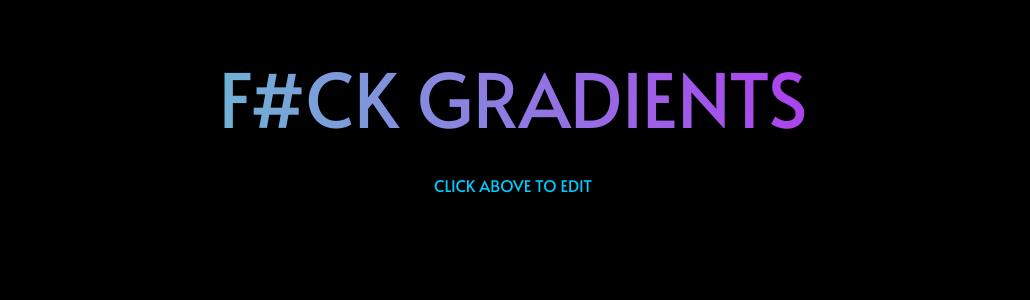
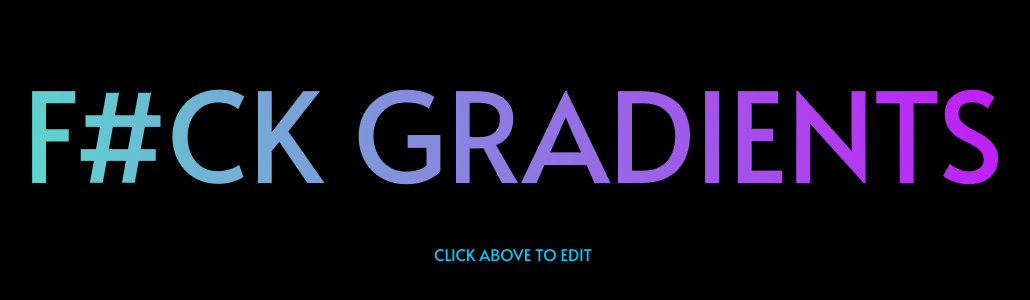
Before and after one commit to MrRobotical/gradient-animation-text-creator, a plain HTML site: page index.html in a window 1280 px wide. Shown: the part 188-488 px from the top of the page, without its empty margins (127-1157 px from the left). Drawn offline with Linux system fonts and the light colour scheme.

Commit message:
Update main.css

```diff
--- a/main.css
+++ b/main.css
@@ -9,7 +9,7 @@ body {
 
 .gradient {
     font-family: 'Alata', sans-serif;
-    font-size: 75px;
+    font-size: 125px;
     background: linear-gradient(75deg, #4ef0c7, #cf03fc, #03ccfc);
     -webkit-background-clip: text;
     -webkit-text-fill-color: transparent;
```
